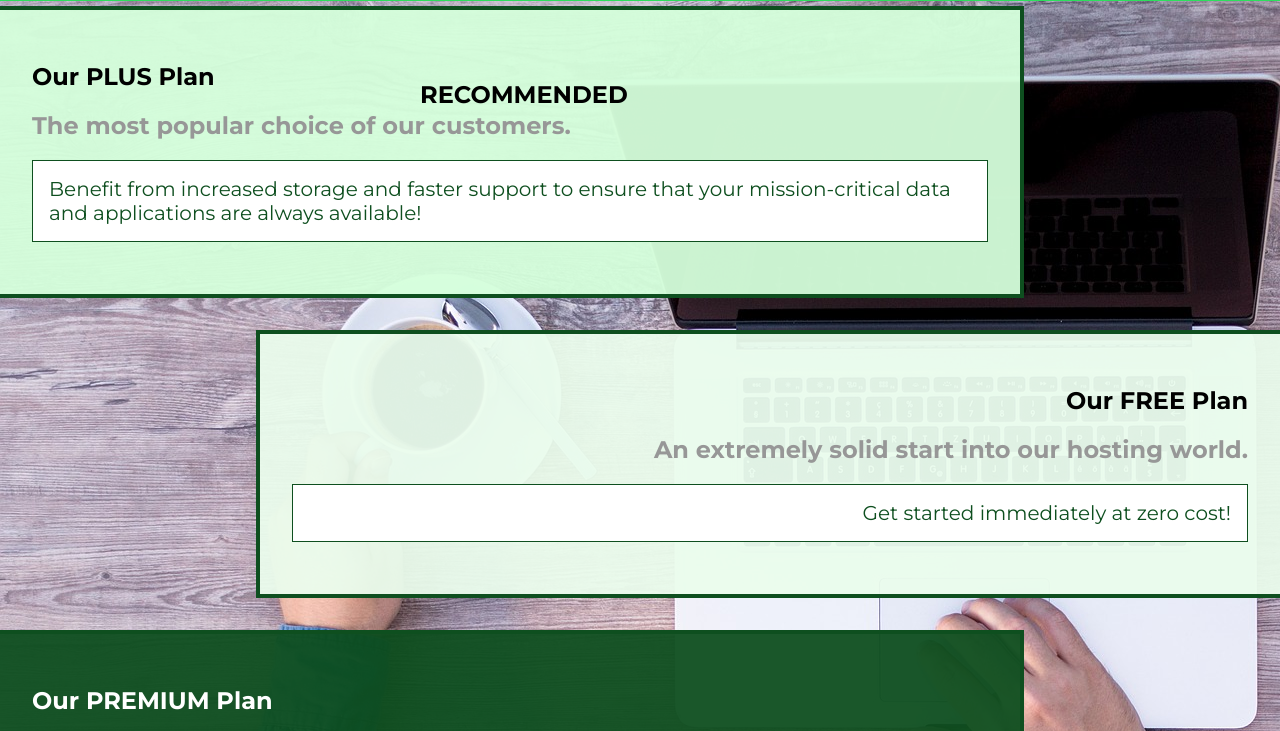
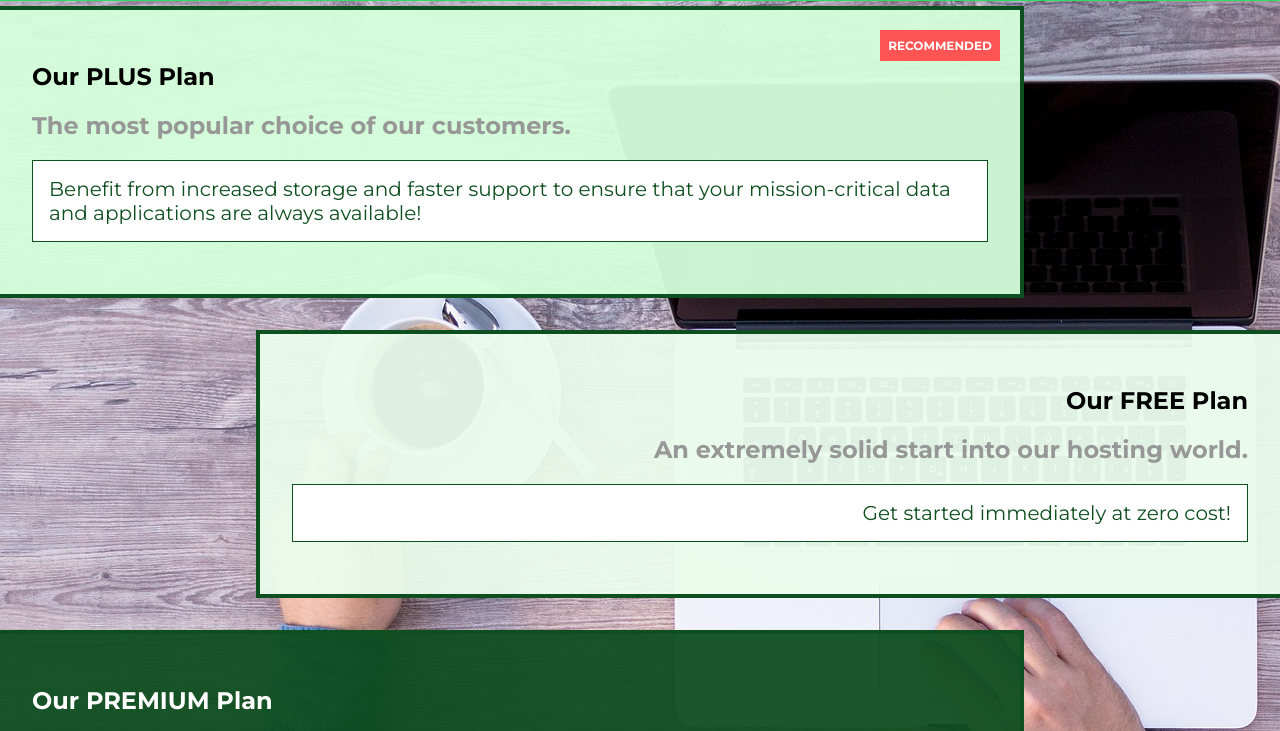
Before and after one commit to EliteStarquake/css-complete-guide, a plain HTML site: page packages/index.html in a window 1280 px wide. Shown: the part 42-773 px from the top of the page. Drawn offline with Linux system fonts and the light colour scheme.

Commit message:
Added positioned badge to Packages

```diff
--- a/packages/packages.css
+++ b/packages/packages.css
@@ -3,7 +3,7 @@ main {
 }
 
 .background {
-  background: url("../images/plans-background.jpg");
+  background: url('../images/plans-background.jpg');
   width: 100%;
   height: 100%;
   position: fixed;
@@ -20,10 +20,9 @@ main {
 
 .package:hover,
 .package:active {
-  box-shadow: 2px 2px 4px rgba(0,0,0,0.5);
+  box-shadow: 2px 2px 4px rgba(0, 0, 0, 0.5);
   border-color: #ff5454;
 }
-
 
 .package a {
   text-decoration: none;
@@ -34,9 +33,13 @@ main {
 
 .package__badge {
   position: absolute;
-  top: 50px;
-  left: 400px;
+  top: 0;
+  right: 0;
   margin: 20px;
+  font-size: 12px;
+  color: white;
+  background: #ff5454;
+  padding: 8px;
 }
 
 .package__subtitle {
--- a/shared.css
+++ b/shared.css
@@ -12,6 +12,7 @@ body {
   position: fixed;
   background: #2ddf5c;
   padding: 8px 16px;
+  z-index: 1;
 }
 
 .main-header > div {
@@ -49,7 +50,6 @@ body {
   text-decoration: none;
   font-weight: bold;
   padding: 3px;
-
 }
 
 .main-nav__item a:hover,
```
